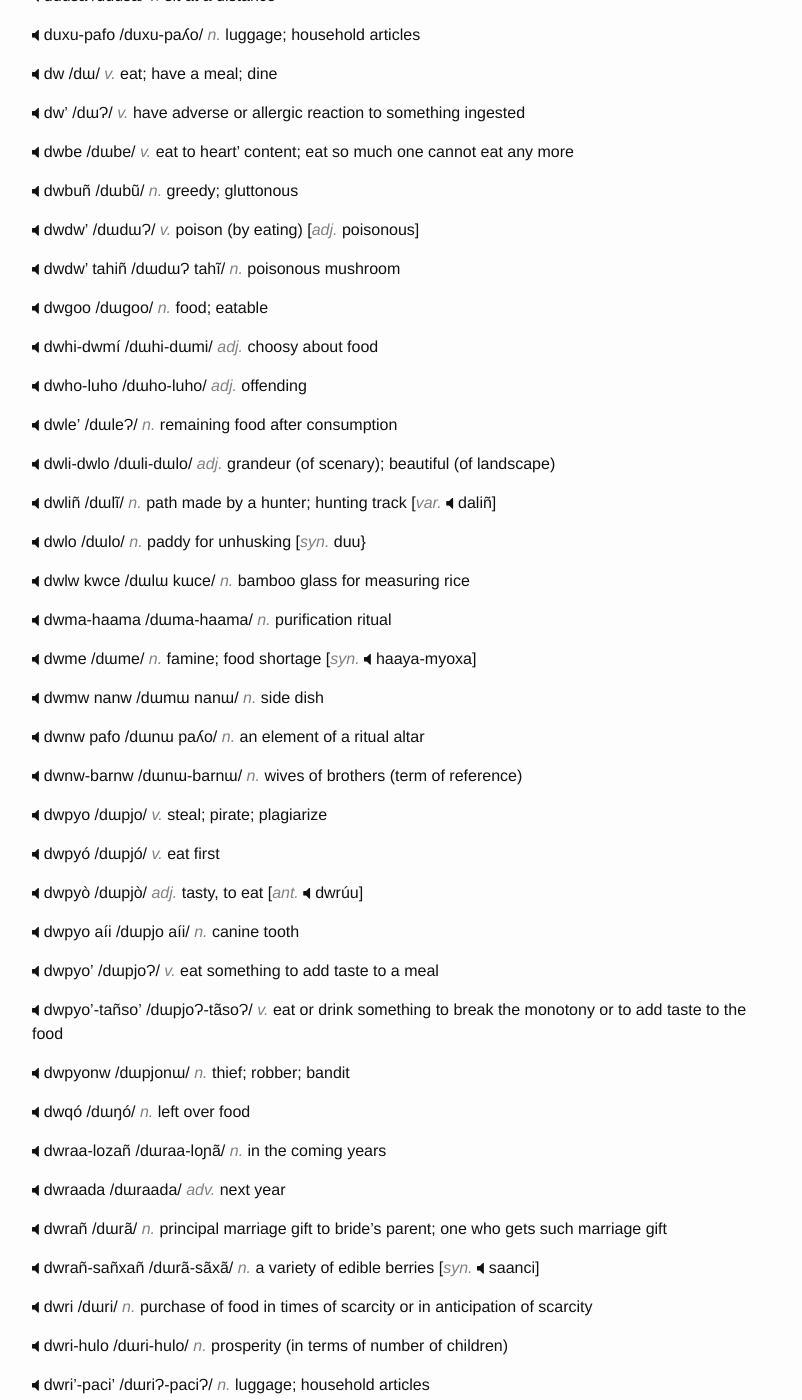
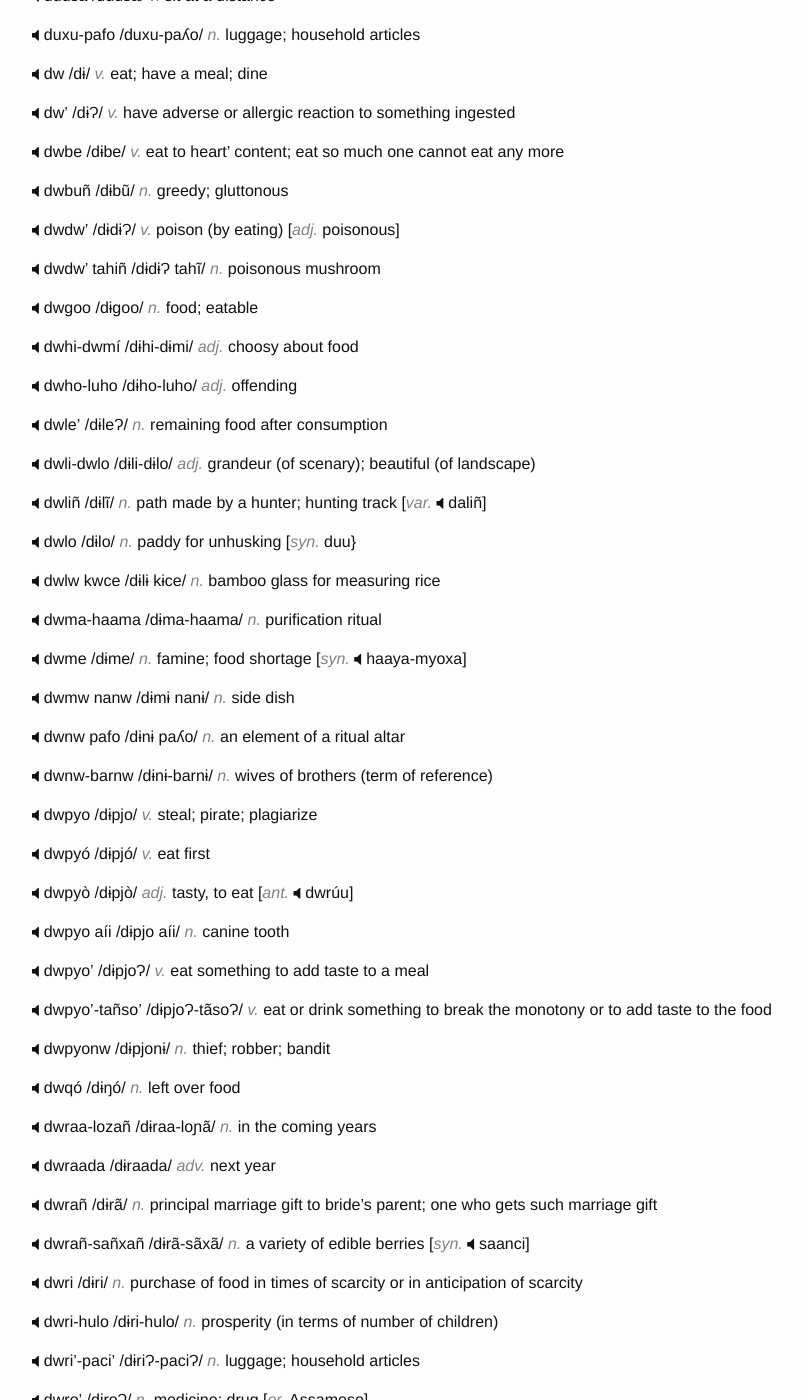
Before and after one commit to hacksparrow/language.apatani.org, a Jekyll site: the page built from dictionary/d.md, in a window 1280 px wide and 1400 px high, scrolled down 6289 px. Shown: the whole window, without its empty margins (238-1040 px from the left). Built offline with Jekyll 4.4.1, drawn with Linux system fonts in a browser that asks for light colours; nearby versions of some CDN libraries; comment, search, counter and statistics services are not loaded; some of the changed text lies outside the part shown.

Commit message:
Update d.md

```diff
--- a/dictionary/d.md
+++ b/dictionary/d.md
@@ -254,7 +254,7 @@ __dimvr__ /dimǝr/ _n._  dust  [_syn._  pwmvr]
 __diñ__ /dĩ/ _vr._  pound with something
 
 
-__diñ nanw__  /dĩ nanɯ/ _n._  pillow; headrest  [_syn._  garu]
+__diñ nanw__  /dĩ nanɨ/ _n._  pillow; headrest  [_syn._  garu]
 
 
 __diñgyañ__ /dĩgjã/ _n._  fencepost
@@ -456,121 +456,121 @@ __dùusa__ /dùusa/ _v._  sit at a distance
 __duxu-pafo__ /duxu-paʎo/ _n._  luggage; household articles
 
 
-__dw__  /dɯ/ _v._  eat; have a meal; dine
+__dw__  /dɨ/ _v._  eat; have a meal; dine
 
 
-__dw'__ /dɯɁ/ _v._  have adverse or allergic reaction to something ingested
+__dw'__ /dɨɁ/ _v._  have adverse or allergic reaction to something ingested
 
 
-__dwbe__  /dɯbe/ _v._  eat to heart' content; eat so much one cannot eat any more
+__dwbe__  /dɨbe/ _v._  eat to heart' content; eat so much one cannot eat any more
 
 
-__dwbuñ__ /dɯbũ/ _n._  greedy; gluttonous
+__dwbuñ__ /dɨbũ/ _n._  greedy; gluttonous
 
-__dwdw'__	/dɯdɯɁ/ _v._	poison (by eating)	[_adj._	poisonous]
+__dwdw'__	/dɨdɨɁ/ _v._	poison (by eating)	[_adj._	poisonous]
 
-__dwdw' tahiñ__	/dɯdɯɁ tahĩ/ _n._	poisonous mushroom
+__dwdw' tahiñ__	/dɨdɨɁ tahĩ/ _n._	poisonous mushroom
 
 
-__dwgoo__ /dɯgoo/ _n._  food; eatable
+__dwgoo__ /dɨgoo/ _n._  food; eatable
 
 
-__dwhi-dwmí__ /dɯhi-dɯmi/ _adj._  choosy about food
+__dwhi-dwmí__ /dɨhi-dɨmi/ _adj._  choosy about food
 
 
-__dwho-luho__ /dɯho-luho/ _adj._  offending
+__dwho-luho__ /dɨho-luho/ _adj._  offending
 
 
-__dwle'__ /dɯleɁ/ _n._  remaining food after consumption
+__dwle'__ /dɨleɁ/ _n._  remaining food after consumption
 
 
-__dwli-dwlo__ /dɯli-dɯlo/ _adj._  grandeur (of scenary); beautiful (of landscape)
+__dwli-dwlo__ /dɨli-dɨlo/ _adj._  grandeur (of scenary); beautiful (of landscape)
 
 
-__dwliñ__ /dɯlĩ/ _n._  path made by a hunter; hunting track  [_var._  daliñ]
+__dwliñ__ /dɨlĩ/ _n._  path made by a hunter; hunting track  [_var._  daliñ]
 
 
-__dwlo__  /dɯlo/ _n._  paddy for unhusking [_syn._  duu}
+__dwlo__  /dɨlo/ _n._  paddy for unhusking [_syn._  duu}
 
 
-__dwlw kwce__ /dɯlɯ kɯce/ _n._  bamboo glass for measuring rice
+__dwlw kwce__ /dɨlɨ kɨce/ _n._  bamboo glass for measuring rice
 
 
-__dwma-haama__  /dɯma-haama/ _n._  purification ritual
+__dwma-haama__  /dɨma-haama/ _n._  purification ritual
 
 
-__dwme__  /dɯme/ _n._  famine; food shortage [_syn._  haaya-myoxa]
+__dwme__  /dɨme/ _n._  famine; food shortage [_syn._  haaya-myoxa]
 
-__dwmw nanw__	/dɯmɯ nanɯ/ _n._	side dish
+__dwmw nanw__	/dɨmɨ nanɨ/ _n._	side dish
 
 
-__dwnw pafo__ /dɯnɯ paʎo/ _n._  an element of a ritual altar
+__dwnw pafo__ /dɨnɨ paʎo/ _n._  an element of a ritual altar
 
 
-__dwnw-barnw__  /dɯnɯ-barnɯ/ _n._  wives of brothers (term of reference)
+__dwnw-barnw__  /dɨnɨ-barnɨ/ _n._  wives of brothers (term of reference)
 
 
-__dwpyo__ /dɯpjo/ _v._  steal; pirate; plagiarize
+__dwpyo__ /dɨpjo/ _v._  steal; pirate; plagiarize
 
 
-__dwpyó__ /dɯpjó/ _v._  eat first
+__dwpyó__ /dɨpjó/ _v._  eat first
 
 
-__dwpyò__ /dɯpjò/ _adj._  tasty, to eat [_ant._  dwrúu]
+__dwpyò__ /dɨpjò/ _adj._  tasty, to eat [_ant._  dwrúu]
 
 
-__dwpyo aíi__ /dɯpjo aíi/ _n._  canine tooth
+__dwpyo aíi__ /dɨpjo aíi/ _n._  canine tooth
 
 
-__dwpyo'__  /dɯpjoɁ/ _v._  eat something to add taste to a meal
+__dwpyo'__  /dɨpjoɁ/ _v._  eat something to add taste to a meal
 
 
-__dwpyo'-tañso'__ /dɯpjoɁ-tãsoɁ/ _v._  eat or drink something to break the monotony or to add taste to the food
+__dwpyo'-tañso'__ /dɨpjoɁ-tãsoɁ/ _v._  eat or drink something to break the monotony or to add taste to the food
 
 
-__dwpyonw__ /dɯpjonɯ/ _n._  thief; robber; bandit
+__dwpyonw__ /dɨpjonɨ/ _n._  thief; robber; bandit
 
 
-__dwqó__  /dɯŋó/ _n._  left over food
+__dwqó__  /dɨŋó/ _n._  left over food
 
 
-__dwraa-lozañ__ /dɯraa-loɲã/ _n._  in the coming years
+__dwraa-lozañ__ /dɨraa-loɲã/ _n._  in the coming years
 
 
-__dwraada__ /dɯraada/ _adv._  next year
+__dwraada__ /dɨraada/ _adv._  next year
 
 
-__dwrañ__ /dɯrã/ _n._  principal marriage gift to bride's parent; one who gets such marriage gift
+__dwrañ__ /dɨrã/ _n._  principal marriage gift to bride's parent; one who gets such marriage gift
 
 
-__dwrañ-sañxañ__  /dɯrã-sãxã/ _n._  a variety of edible berries [_syn._  saanci]
+__dwrañ-sañxañ__  /dɨrã-sãxã/ _n._  a variety of edible berries [_syn._  saanci]
 
 
-__dwri__  /dɯri/ _n._  purchase of food in times of scarcity or in anticipation of scarcity
+__dwri__  /dɨri/ _n._  purchase of food in times of scarcity or in anticipation of scarcity
 
 
-__dwri-hulo__ /dɯri-hulo/ _n._  prosperity (in terms of number of children)
+__dwri-hulo__ /dɨri-hulo/ _n._  prosperity (in terms of number of children)
 
 
-__dwri'-paci'__ /dɯriɁ-paciɁ/ _n._  luggage; household articles
+__dwri'-paci'__ /dɨriɁ-paciɁ/ _n._  luggage; household articles
 
 
-__dwro'__ /dɯroɁ/ _n._  medicine; drug  [_or._ Assamese]
+__dwro'__ /dɨroɁ/ _n._  medicine; drug  [_or._ Assamese]
 
 
-__dwru__  /dɯru/ _adj._  tasteless; unpleasant to eat  [_ant._  dwpyò]
+__dwru__  /dɨru/ _adj._  tasteless; unpleasant to eat  [_ant._  dwpyò]
 
 
-__dwrw__  /dɯrɯ/ _adj._  late; delayed
+__dwrw__  /dɨrɨ/ _adj._  late; delayed
 
 
-__dwsw__  /dɯsɯ/ _n._  edible; food
+__dwsw__  /dɨsɨ/ _n._  edible; food
 
 
-__dwxu'__ /dɯxuɁ/ _n._  left over food
+__dwxu'__ /dɨxuɁ/ _n._  left over food
 
 
-__dwxu'-tañxu'__  /dɯxuɁ-tãxuɁ/ _n._  left over eatables
+__dwxu'-tañxu'__  /dɨxuɁ-tãxuɁ/ _n._  left over eatables
 
 
-__dwzo-mwzo__ /dɯɲo-mɯɲo/ _v._  practice; rehearse  [_n._  rehearsal]
+__dwzo-mwzo__ /dɨɲo-mɨɲo/ _v._  practice; rehearse  [_n._  rehearsal]
```
Also changed, not shown: other parts of dictionary/d.md (+21 -21 lines).
